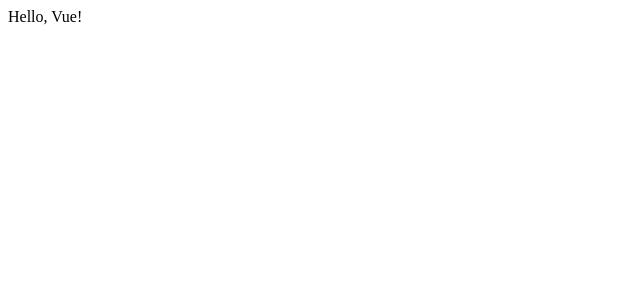
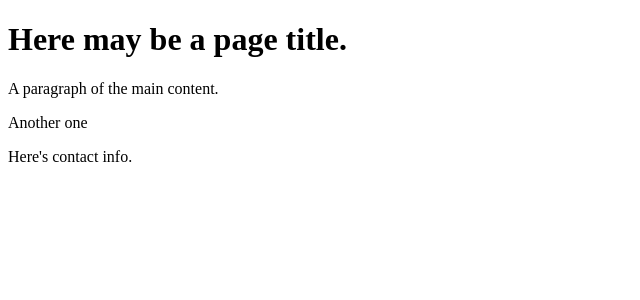
Before and after one commit to datre-harsh/Vue-Basic, a Vue app: page / in a window 1280 px wide. Shown: the top 300 px of the page, without its empty margins (0-640 px from the left). Built offline with nearby package versions, Linux system fonts and the light colour scheme.

Commit message:
Named Slots

```diff
--- a/src/App.vue
+++ b/src/App.vue
@@ -1,11 +1,20 @@
 <template>
-  <div>Hello, Vue!</div>
+  <BaseLayout>
+    <template #header>
+      <h1>Here may be a page title.</h1>
+    </template>
+    <template #main>
+      <p>A paragraph of the main content.</p>
+      <p>Another one</p>
+    </template>
+    <template #footer>
+      <p>Here's contact info.</p>
+    </template>
+  </BaseLayout>
 </template>
 
 <script setup>
-
+import BaseLayout from './BaseLayout.vue'
 </script>
 
-<style lang="scss" scoped>
-
-</style>
+<style lang="scss" scoped></style>
--- /dev/null
+++ b/src/BaseLayout.vue
@@ -0,0 +1,17 @@
+<template>
+  <div>
+    <header>
+      <slot name="header"></slot>
+    </header>
+    <main>
+      <slot name="main"></slot>
+    </main>
+    <footer>
+      <slot name="footer"></slot>
+    </footer>
+  </div>
+</template>
+
+<script setup></script>
+
+<style scoped></style>
```
